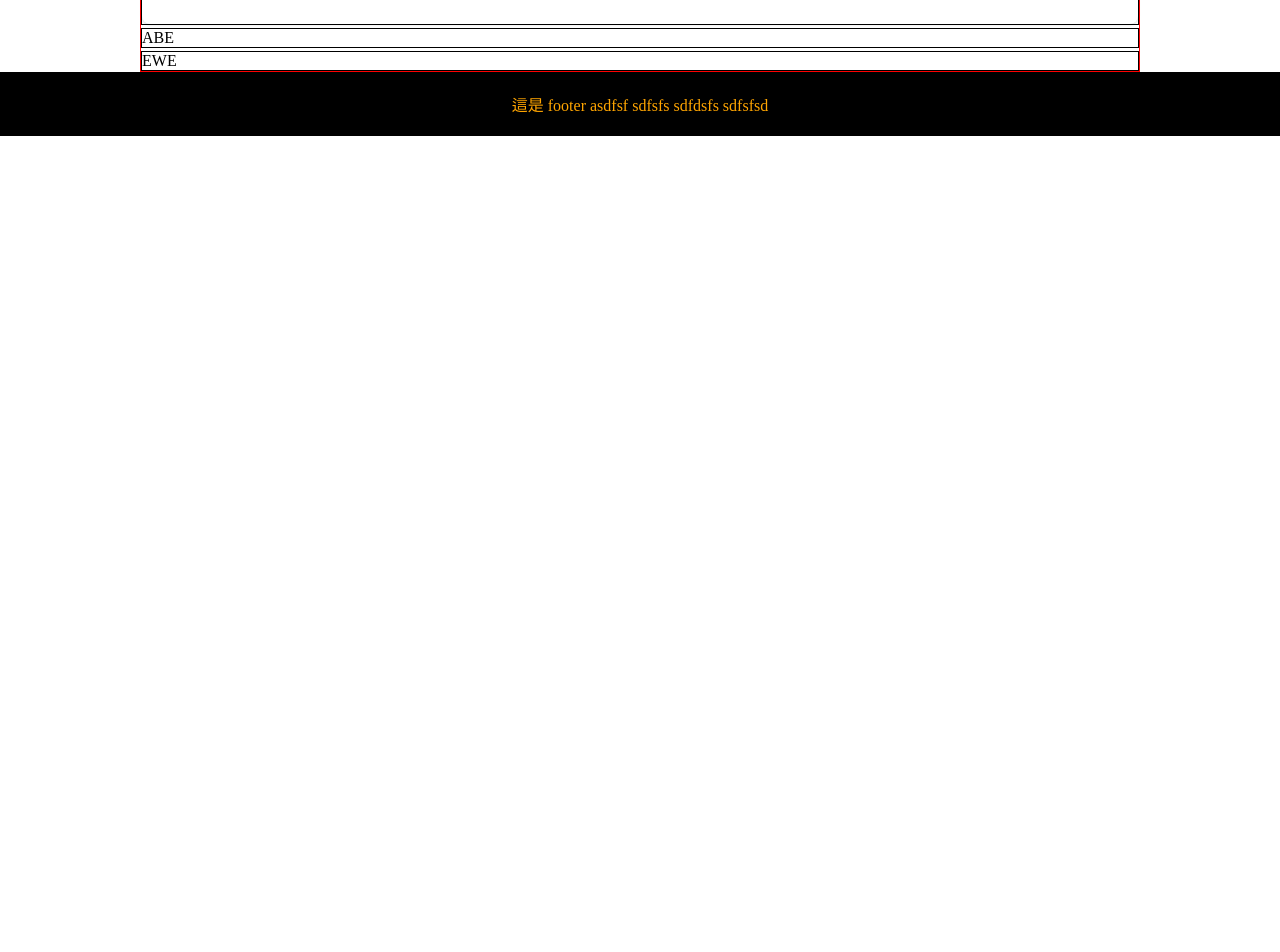
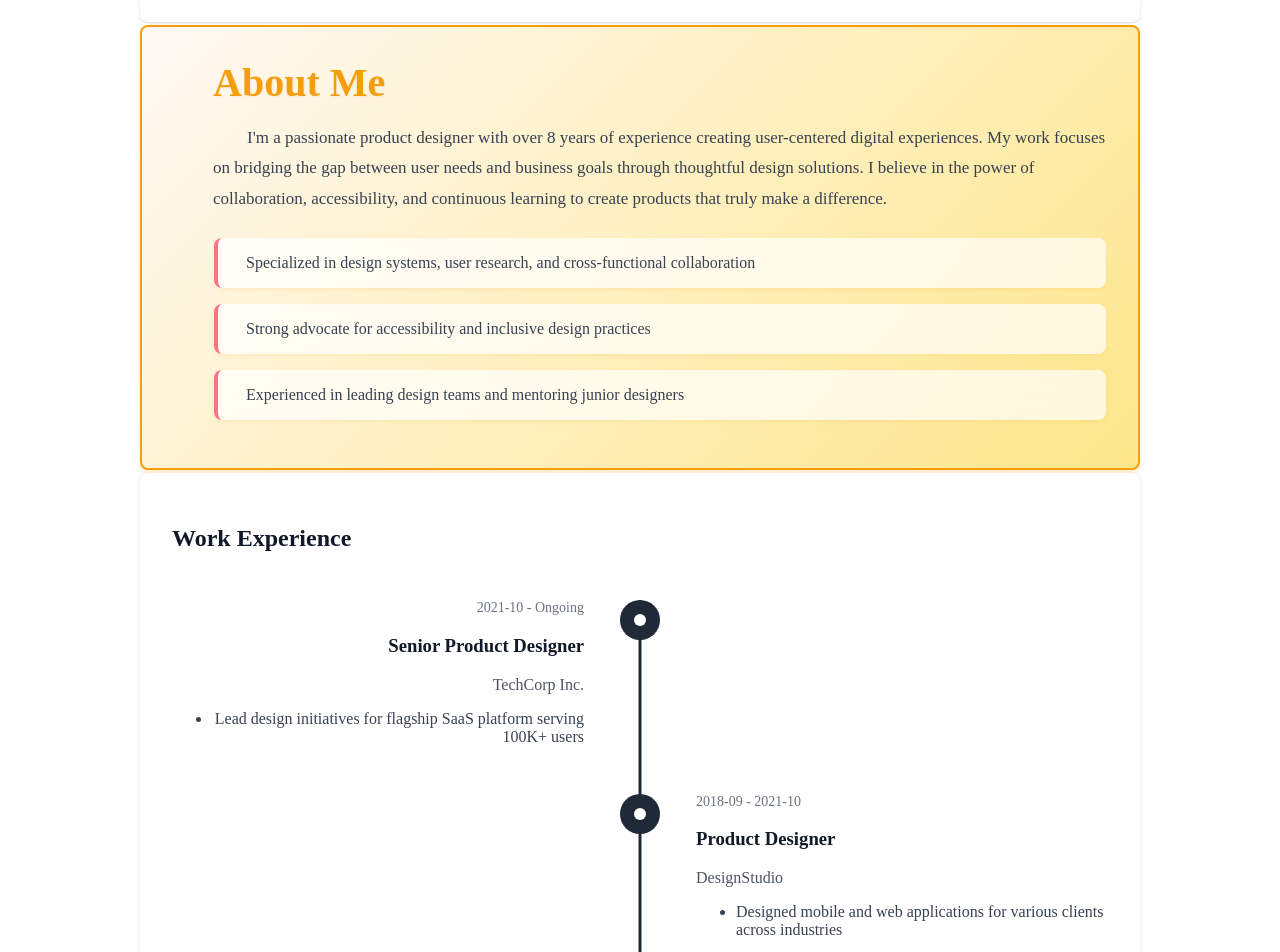
Before and after one commit to HamJichenP/Resume-Demo-, a Vue app in the folder PortfolioProject/JackResume/: page / in a window 1280 px wide. Shown: the part 380-1332 px from the top of the page. Before the commit the page ends 800 px from the top, so only its background shows below. Built offline with nearby package versions, Linux system fonts and the light colour scheme; the HTML template or start-up script is replaced by a standard one.

Commit message:
setup basic page structure

```diff
--- a/PortfolioProject/JackResume/src/components/About_Me.vue
+++ b/PortfolioProject/JackResume/src/components/About_Me.vue
@@ -0,0 +1,88 @@
+<template>
+<div class="resume-block about-me-block">
+          <h2 class="section-title">About Me</h2>
+          <p class="about-paragraph">
+            I'm a passionate product designer with over 8 years of experience creating user-centered digital experiences.
+            My work focuses on bridging the gap between user needs and business goals through thoughtful design solutions.
+            I believe in the power of collaboration, accessibility, and continuous learning to create products that truly make a difference.
+          </p>
+          <ul class="bullet-list">
+            <li class="bullet-item">
+              <span>Specialized in design systems, user research, and cross-functional collaboration</span>
+            </li>
+            <li class="bullet-item">
+              <span>Strong advocate for accessibility and inclusive design practices</span>
+            </li>
+            <li class="bullet-item">
+              <span>Experienced in leading design teams and mentoring junior designers</span>
+            </li>
+          </ul>
+        </div>
+</template>
+
+<style>
+.about-me-block {
+  background: linear-gradient(135deg, #FFF9F5 0%, #FDE68A 100%);
+  border-radius: 0.5rem;
+  box-shadow: 0 4px 6px -1px rgba(245, 158, 11, 0.2), 0 2px 4px -1px rgba(245, 158, 11, 0.1);
+  padding: 2rem;
+  border: 2px solid #F59E0B;
+}
+
+.section-title {
+  color: #F59E0B;
+  margin: 0;
+  margin-left: 39px;
+  font-size: 40px;
+  font-weight: 600;
+  text-shadow: 1px 1px 2px rgba(251, 113, 133, 0.1);
+}
+
+.about-paragraph {
+  text-indent: 2em; /* The width of the first two characters is indented. */
+  margin-left: 39px;
+  color: #374151;
+  line-height: 1.8;
+  margin-bottom: 1.5rem;
+  font-size: 1.0625rem;
+}
+
+.bullet-list {
+  display: flex;
+  flex-direction: column;
+  gap: 1rem;
+  color: #374151;
+}
+
+.bullet-item {
+  display: flex;
+  gap: 1rem;
+  background-color: rgba(255, 255, 255, 0.7);
+  padding: 1rem;
+  border-radius: 0.5rem;
+  border-left: 4px solid #FB7185;
+  backdrop-filter: blur(10px);
+  transition: transform 0.2s ease, background-color 0.2s ease, border-left-color 0.2s ease;
+  box-shadow: 0 2px 4px rgba(245, 158, 11, 0.1);
+}
+
+.bullet-item:hover {
+  transform: translateX(8px);
+  background-color: rgba(255, 255, 255, 0.9);
+  border-left-color: #F59E0B;
+}
+
+.bullet-point {
+  color: #F59E0B;
+  margin-top: 0.25rem;
+  font-size: 1.25rem;
+  font-weight: bold;
+  position: absolute;
+  left: -0.5rem;
+}
+
+.bullet-item span:not(.bullet-point) {
+  margin-left: 0.75rem;
+}
+
+</style>
--- a/PortfolioProject/JackResume/src/components/Education_Work_Experience.vue
+++ b/PortfolioProject/JackResume/src/components/Education_Work_Experience.vue
@@ -0,0 +1,178 @@
+<template>
+  <div class="resume-block">
+    <h2 class="work-section-title">Work Experience</h2>
+    <div class="timeline">
+      <div class="timeline-item">
+        <div class="timeline-marker">
+          <div class="timeline-dot"></div>
+        </div>
+        <div class="timeline-content">
+          <div class="timeline-date-inline">2021-10 - Ongoing</div>
+          <div class="job-header">
+            <h3 class="job-title">Senior Product Designer</h3>
+            <p class="job-company">TechCorp Inc.</p>
+          </div>
+          <ul class="job-responsibilities">
+            <li class="exp-item">
+              <span>Lead design initiatives for flagship SaaS platform serving 100K+ users</span>
+            </li>
+          </ul>
+        </div>
+      </div>
+
+      <div class="timeline-item">
+        <div class="timeline-marker">
+          <div class="timeline-dot"></div>
+        </div>
+        <div class="timeline-content">
+          <div class="timeline-date-inline">2018-09 - 2021-10</div>
+          <div class="job-header">
+            <h3 class="job-title">Product Designer</h3>
+            <p class="job-company">DesignStudio</p>
+          </div>
+          <ul class="job-responsibilities">
+            <li class="exp-item">
+              <span
+                >Designed mobile and web applications for various clients across industries</span
+              >
+            </li>
+          </ul>
+        </div>
+      </div>
+
+      <div class="timeline-item">
+        <div class="timeline-marker">
+          <div class="timeline-dot"></div>
+        </div>
+        <div class="timeline-content">
+          <div class="timeline-date-inline">2016-06 - 2018-09</div>
+          <div class="job-header">
+            <h3 class="job-title">Junior UX Designer</h3>
+            <p class="job-company">StartupXYZ</p>
+          </div>
+          <ul class="job-responsibilities">
+            <li class="exp-item">
+              <span>Assisted in redesigning company website resulting in 60% increase inengagement</span>
+            </li>
+          </ul>
+        </div>
+      </div>
+    </div>
+  </div>
+</template>
+
+<style>
+.work-section-title {
+  color: #111827;
+  margin-bottom: 1.5rem;
+}
+
+.timeline {
+  position: relative;
+  width: 100%;
+  padding: 0; /* no left padding – center line now uses 50% */
+}
+
+.timeline::before {
+  content: '';
+  position: absolute;
+  left: 50%;
+  top: 0;
+  bottom: 0;
+  width: 3px;
+  transform: translateX(-50%);
+  background: #1f2937;
+}
+
+.timeline-item {
+  position: relative;
+  width: 100%;
+  margin: 3rem 0;
+  /* make sure children can sit on left or right sides */
+}
+
+.timeline-item:last-child {
+  margin-bottom: 0;
+}
+
+/* Marker is always centered on the vertical line */
+.timeline-marker {
+  position: absolute;
+  left: 50%;
+  top: 0; /* align with the start of the block */
+  transform: translateX(-50%);
+  display: flex;
+  align-items: center;
+  justify-content: center;
+  width: 2.5rem;
+  height: 2.5rem;
+  z-index: 2;
+}
+
+.timeline-dot {
+  width: 2.5rem;
+  height: 2.5rem;
+  border-radius: 50%;
+  background: #1f2937;
+  display: flex;
+  align-items: center;
+  justify-content: center;
+  position: relative;
+}
+
+.timeline-dot::after {
+  content: '';
+  width: 0.75rem;
+  height: 0.75rem;
+  border-radius: 50%;
+  background: white;
+}
+
+.timeline-date-inline {
+  font-size: 0.875rem;
+  color: #6b7280;
+  margin-bottom: 0.5rem;
+}
+
+/* The content panel takes half of the width minus some spacing from the center line */
+.timeline-content {
+  width: calc(50% - 3.5rem); /* 3.5rem ≈ dot radius + breathing space */
+}
+
+/* Odd items go on the left */
+.timeline-item:nth-child(odd) .timeline-content {
+  margin-right: auto;
+  text-align: right; /* optional: right-align text to mirror the side */
+}
+
+/* Even items go on the right */
+.timeline-item:nth-child(even) .timeline-content {
+  margin-left: auto;
+  text-align: left;
+}
+
+.experience-list {
+  display: flex;
+  flex-direction: column;
+  gap: 1.5rem;
+}
+
+.job-header {
+  margin-bottom: 0.75rem;
+}
+
+.job-title {
+  color: #111827;
+}
+
+.job-company {
+  color: #4b5563;
+}
+
+.job-responsibilities {
+  display: flex;
+  flex-direction: column;
+  gap: 0.5rem;
+  color: #374151;
+}
+</style>
--- a/PortfolioProject/JackResume/src/views/HomeView.vue
+++ b/PortfolioProject/JackResume/src/views/HomeView.vue
@@ -1,5 +1,7 @@
 <script setup lang="ts">
 import PAC  from '../components/Photos_and_Contact.vue'
+import ABE from '../components/About_Me.vue'
+import EWE from '../components/Education_Work_Experience.vue'
 // import { useTheme } from '../components/useTheme'
 // import { useRouter } from 'vue-router'
 // import { Motion } from 'motion-v'
@@ -31,12 +33,12 @@ import PAC  from '../components/Photos_and_Contact.vue'
     </div>
 
     <div class="item">
-      ABE
+      <ABE />
       <!--About Me -->
     </div>
 
     <div class="item">
-      EWE
+      <EWE />
       <!-- Education Work Experience -->
     </div>
 
@@ -52,12 +54,11 @@ import PAC  from '../components/Photos_and_Contact.vue'
   flex-direction: row;
   align-items: start;
   align-content: start;
-  border: 1px solid red;
   box-sizing: border-box;
 }
 
 .item {
-  border: 1px solid black;
+
   box-sizing: border-box;
 }
 
```
